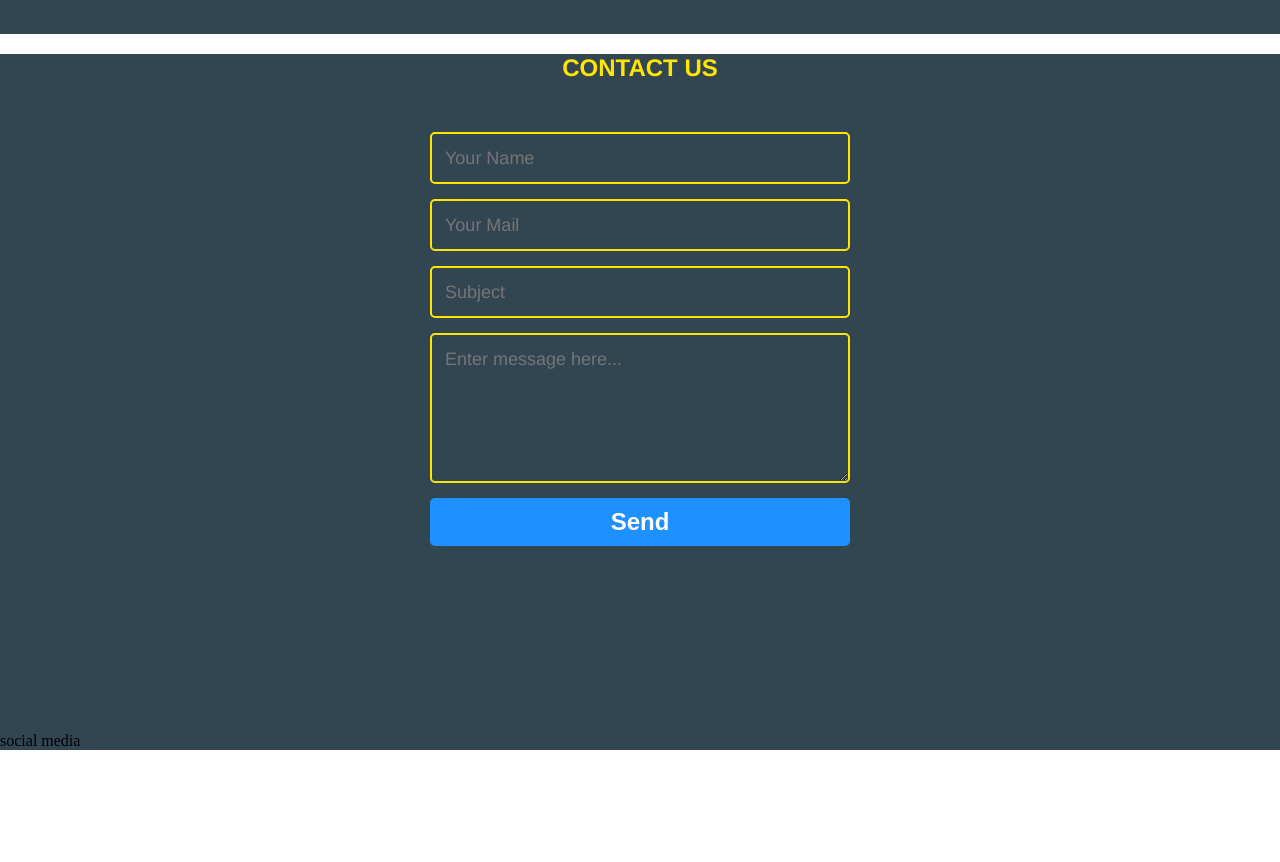
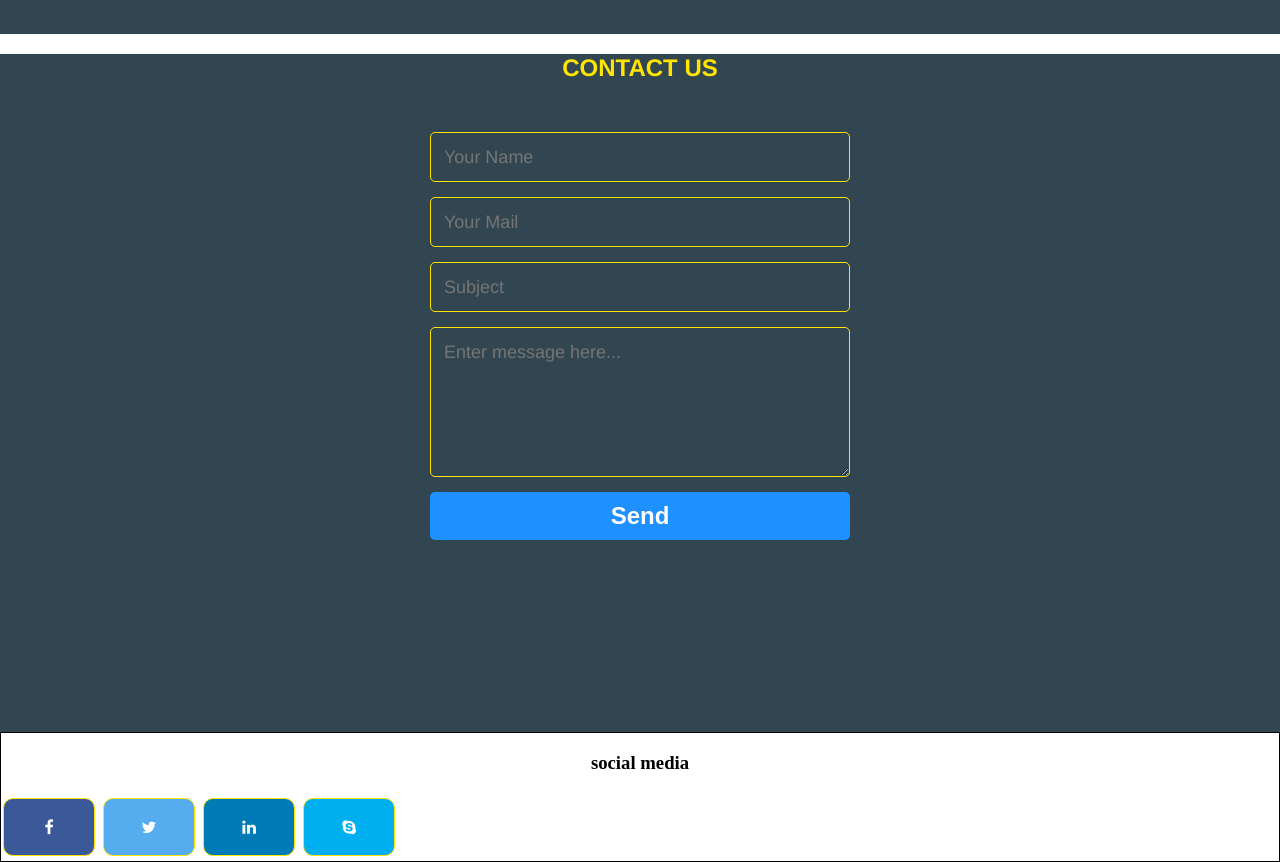
Before and after one commit to MishaTsymbala/final-project, a plain HTML site: page index.html in a window 1280 px wide. Shown: the part 3460-4322 px from the top of the page. Before the commit the page ends 4226 px from the top, so only its background shows below. Drawn offline with Linux system fonts and the light colour scheme.

Commit message:
5thcommit

```diff
--- a/css/stylesheet.css
+++ b/css/stylesheet.css
@@ -174,7 +174,7 @@ form {
     border-radius: 5px;
     line-height: 22px;
     background-color: transparent;
-    border:2px solid #ffe500;
+    border:1px solid #ffe500;
     transition: all 0.3s;
     padding: 13px;
     margin-bottom: 15px;
@@ -188,8 +188,8 @@ form {
 }
 
 textarea {
-  height: 150px;
-  line-height: 150%;
+    height: 150px;
+    line-height: 150%;
 }
 
 #send-button {
@@ -210,3 +210,44 @@ textarea {
 #send-button:hover {
     background-color: #ffe500;
 }
+
+.social-media {
+    background-color: white;
+    border: 1px solid black;
+}
+
+.social-media h3 {
+    text-align: center;
+}
+
+.fa {
+    padding: 20px;
+    font-size: 30px;
+    width: 50px;
+    text-align: center;
+    text-decoration: none;
+    margin: 5px 2px;
+    color: white;
+    border: 1px solid #ffe500;
+    border-radius: 10px;
+}
+
+.fa-facebook {
+    background: #3B5998;
+    color: white;
+}
+
+.fa-twitter {
+    background: #55ACEE;
+    color: white;
+}
+
+.fa-linkedin {
+    background: #007bb5;
+    color: white;
+}
+
+.fa-skype {
+    background: #00aff0;
+    color: white;
+}
--- a/index.html
+++ b/index.html
@@ -5,6 +5,7 @@
         <meta name="viewport" content="width=device-width, initial-scale=1">
         <link href="css/stylesheet.css" rel="stylesheet">
         <link rel="shortcut icon" href="img/favicon.ico" type="image/x-icon">
+        <link rel="stylesheet" href="https://cdnjs.cloudflare.com/ajax/libs/font-awesome/4.7.0/css/font-awesome.min.css">
         <title>Web development</title>
     </head>
     <body>
@@ -53,14 +54,14 @@
           <h2>NEWS</h2>
           <div class="news-box">
            <div class="wrapper">
-            <article>
+              <article>
                  <div class="news-img">
                  </div>
                  <h4>News title</h4>
                  <p>news text news text news text news
                  text news text news text news text
                  news text news text news text news text</p>
-            </article>
+              </article>
 
               <article>
                  <div class="news-img">
@@ -93,7 +94,7 @@
         </section>
        </main>
 
-
+        <!-- footer section -->
 
    <footer>
        <div id="contact-us">
@@ -107,8 +108,12 @@
          </form>
         </div>
 
-        <div>
-          <p>social media</p>
+        <div class="social-media">
+           <h3>social media</h3>
+             <a href="#" class="fa fa-facebook"></a>
+             <a href="#" class="fa fa-twitter"></a>
+             <a href="#" class="fa fa-linkedin"></a>
+             <a href="#" class="fa fa-skype"></a>
         </div>
        </footer>
     </body>
```
